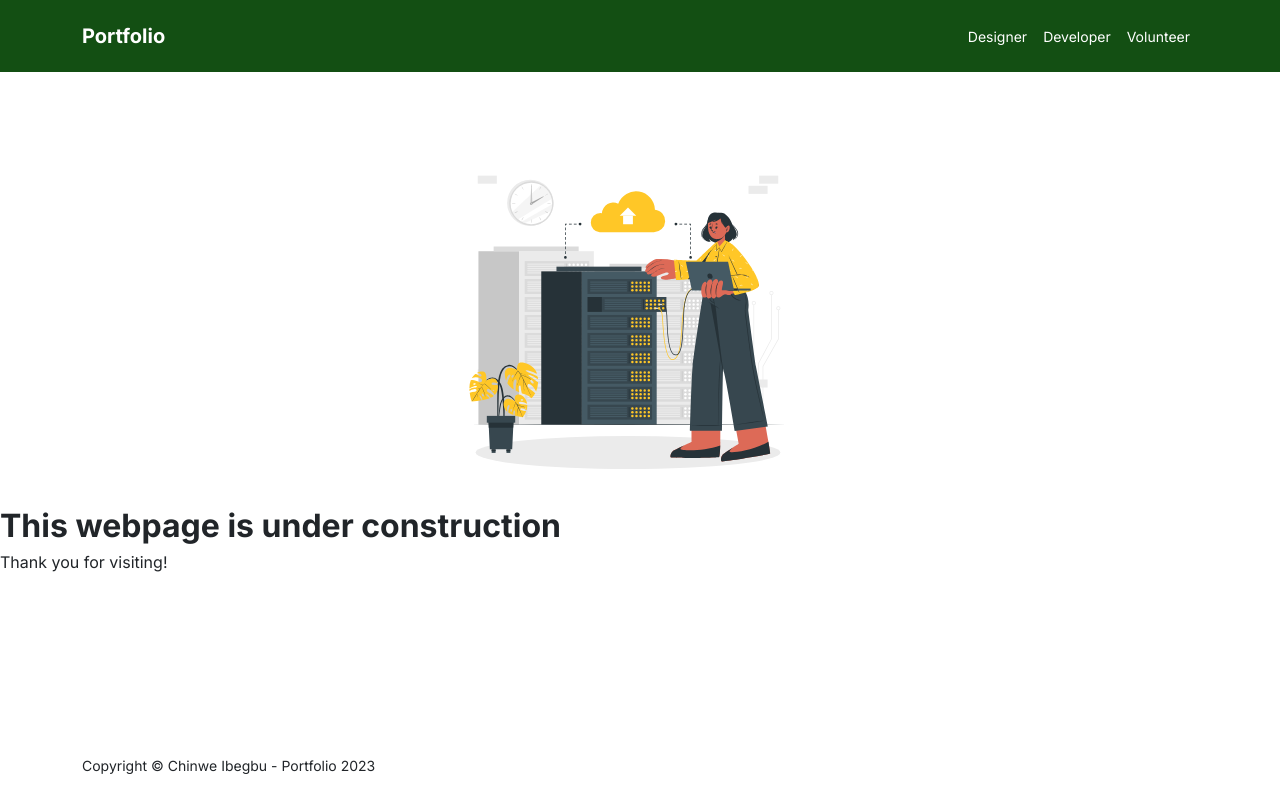
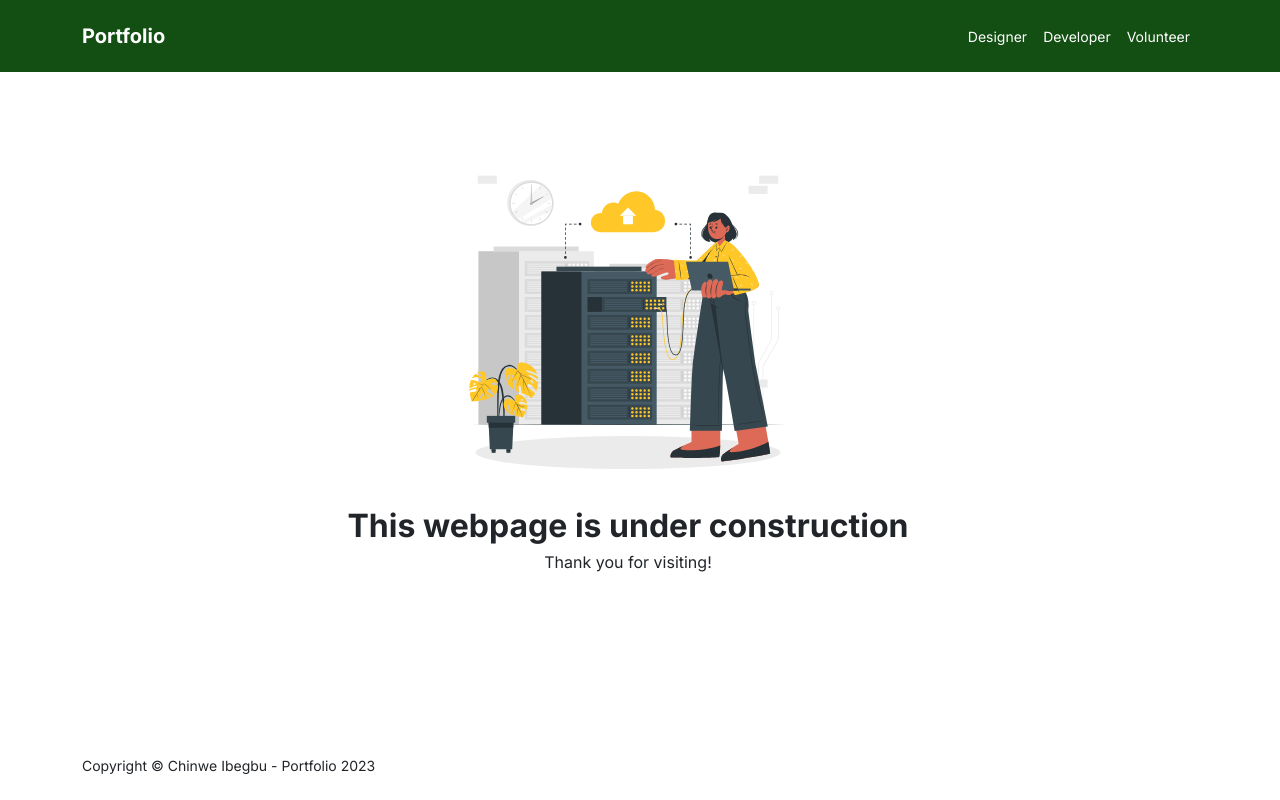
Before and after one commit to chinweibegbu/portfolio, a React (Create React App) app: page /developer in a window 1280 px wide. Built offline with nearby package versions, Linux system fonts and the light colour scheme.

Commit message:
Fixed text align

```diff
--- a/src/styles/UnderConstruction.css
+++ b/src/styles/UnderConstruction.css
@@ -1,3 +1,7 @@
+.UnderConstruction {
+    text-align: center;
+}
+
 .UnderConstruction img {
     width: 30%;
     min-width: 100px;
```
